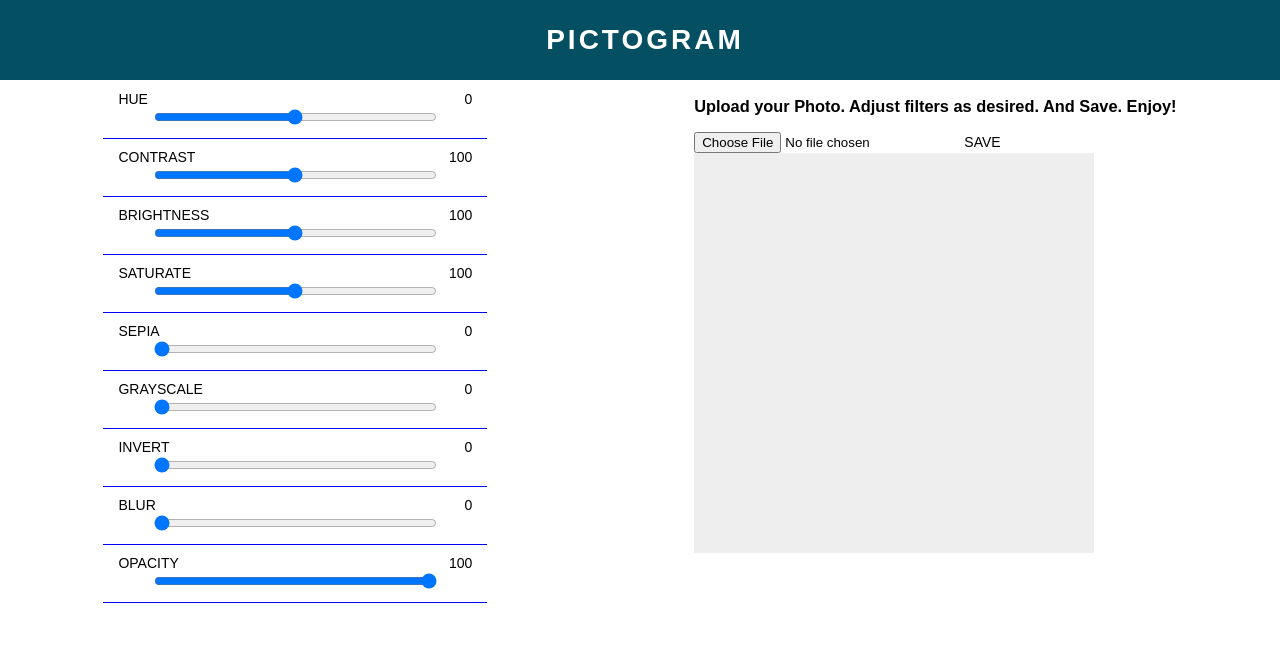
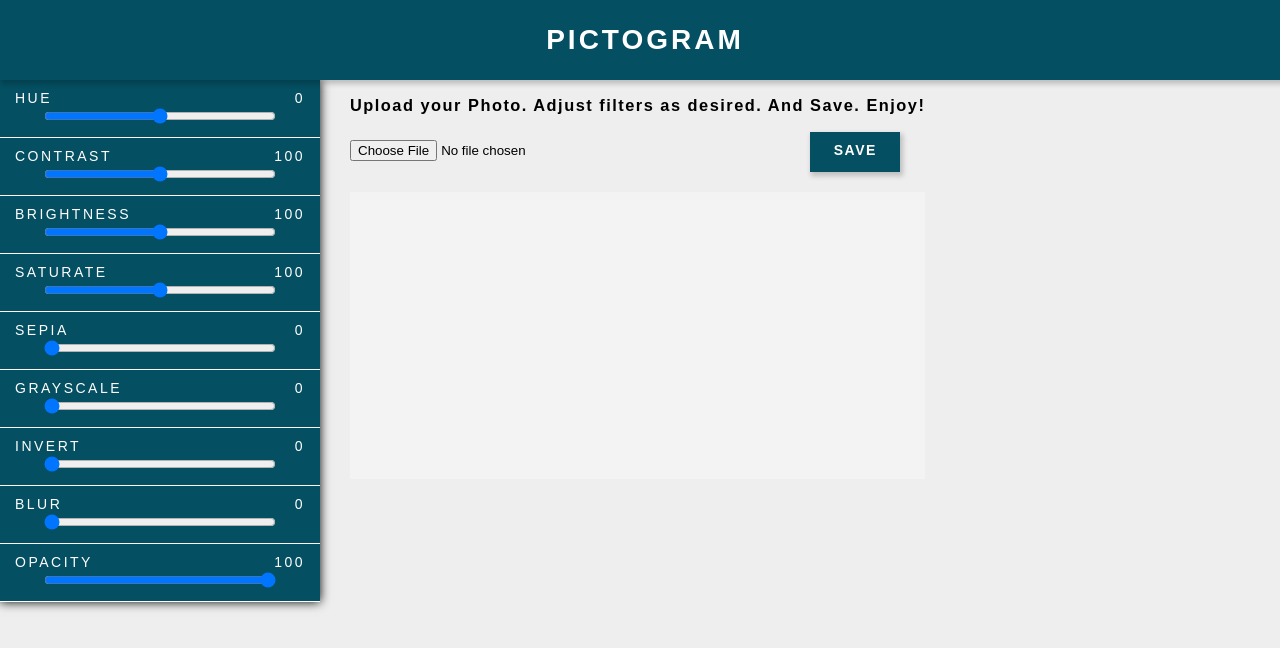
Before and after one commit to segunolalive/pictogram, a React (Create React App) app: page / in a window 1280 px wide. Shown: the top 648 px of the page. Built offline with nearby package versions, Linux system fonts and the light colour scheme.

Commit message:
added styles to give a material-design-like feel

```diff
--- a/src/components/header.js
+++ b/src/components/header.js
@@ -1,17 +1,34 @@
 import React, { Component } from 'react';
 import './header.css';
 
-class Header extends Component {
-  render () {
+
 const style = {
   width: '100%',
   textAlign: 'center',
   color: '#ffffff',
   backgroundColor: '#044f62',
+  position: 'fixed',
+  top: 0,
   margin: '0 0 1px',
   padding: '5px',
   letterSpacing: '3px',
+  boxShadow: '2px 3px 5px 1px rgba(0, 0, 0, 0.2)',
 }
+
+const toggleStyles = {
+  backgroundColor: '#fff',
+  border: '1px solid #ddd',
+  borderRadius: '3px',
+  display: 'inline-block',
+  position: 'absolute',
+  bottom: '5px',
+  left: '5px',
+  color: '#044f62',
+
+}
+
+class Header extends Component {
+  render () {
     return (
       <header style={style}>
         <h1>
@@ -23,3 +40,5 @@
 }
 
 export default Header;
+
+// <span className='toggle-filters'>Filters</span>
--- a/src/components/imageContainer.css
+++ b/src/components/imageContainer.css
@@ -1,3 +1,25 @@
 canvas {
-    background-color: #eee;
+    background-color: rgba(249, 249, 249, 0.5);
+    width: 100%;
+    margin: 20px 0;
 }
+
+.save {
+    display: inline-block;
+    padding: 10px 5px 5px;
+    background-color: #fff;
+    background-color: #044f62;
+    color: #fff;
+    font-weight: bold;
+    text-decoration: none;
+    height: 25px;
+    width: 80px;
+    text-align: center;
+    box-shadow: 2px 3px 5px 1px rgba(0, 0, 0, 0.2);
+
+}
+
+.save:hover {
+    color: #044f62;
+    background-color: #fff;
+}
--- a/src/components/imageContainer.js
+++ b/src/components/imageContainer.js
@@ -6,8 +6,6 @@
     return (
       <div>
         <canvas
-          height={400}
-          width={400}
           id='canvas'
           style={this.props.style}
           filters={this.props.filters}
@@ -28,7 +26,7 @@
           value={this.props.value}
           onChange={(e) => this.props.onChange(e)}
         />
-        <a
+        <a className='save'
           href={this.props.href}
           download={this.props.download}
           onClick={() => this.props.onClick()}
--- a/src/components/setting.css
+++ b/src/components/setting.css
@@ -1,8 +1,9 @@
 .setting {
     color: '#ffffff';
     background-color: '#044f62';
-    border-bottom: 1px solid blue;
+    border-bottom: 1px solid #fff;
     padding: 10px 15px;
+    letter-spacing: 2.5px;
 }
 
 input {
--- a/src/components/wrapper.css
+++ b/src/components/wrapper.css
@@ -1,18 +1,48 @@
 body {
     box-sizing: border-box;
     font-size: 14px;
+    background-color: #eee;
+    letter-spacing: 1.5px;
 }
 
 .wrapper {
     display: flex;
-    justify-content: space-around;
+    justify-content: flex-start;
+    margin-top: 80px;
+
 }
 
 .sidebar {
-    width: 30%;
-    background-color: '#044f62';
+    width: 40%;
+    color: white;
+    background-color: #044f62;
+    box-shadow: 0px 0px 10px #000;
+    overflow-x: scroll;
 }
 
+/*@media (min-width: 768px) {
+    .sidebar {
+        display: inline-block;
+        width: 40%;
+    }
+}*/
+
+@media (min-width: 992px) {
+    .sidebar {
+        display: inline-block;
+        width: 30%;
+    }
+}
+
+@media (min-width: 1200px) {
+    .sidebar {
+        display: inline-block;
+        width: 25%;
+        /*margin-right: 50px;*/
+    }
+}
+
+
 .main-area {
-    width: 70%
+    margin-left: 30px;
 }
--- a/src/components/wrapper.js
+++ b/src/components/wrapper.js
@@ -58,11 +58,11 @@
             filters={this.state.filters}
             onChange={this.handleSettingsChange}
           />
-          <div>
+          <div className='main-area'>
             <div>
               <h3>Upload your Photo. Adjust filters as desired. And Save. Enjoy!</h3>
             </div>
-            <CanvasContainer className='main-area drop-target'
+            <CanvasContainer className='drop-target'
               href={this.state.dataUri}
               download={this.state.filename}
               onChange={this.uploadImage}
```
Lines whose indentation alone changed are shown as unchanged.
